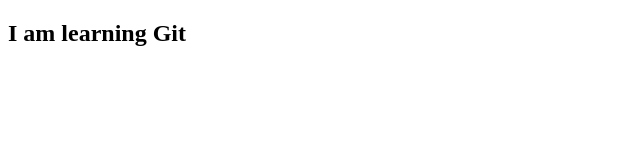
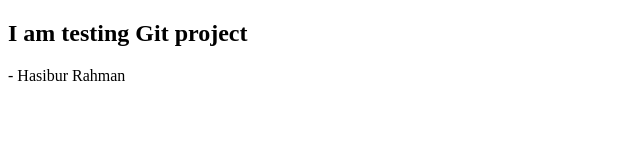
Before and after one commit to hasiburrahman00/testing, a plain HTML site: page index.html in a window 1280 px wide. Shown: the whole page, without its empty margins (0-640 px from the left). Drawn offline with Linux system fonts and the light colour scheme.

Commit message:
change something

```diff
--- a/index.html
+++ b/index.html
@@ -8,7 +8,8 @@
 </head>
 <body>
 
-    <h2>I am learning Git </h2>
+    <h2>I am testing Git project </h2>
+    <span> - Hasibur Rahman</span>
 
 </body>
 </html>
```
